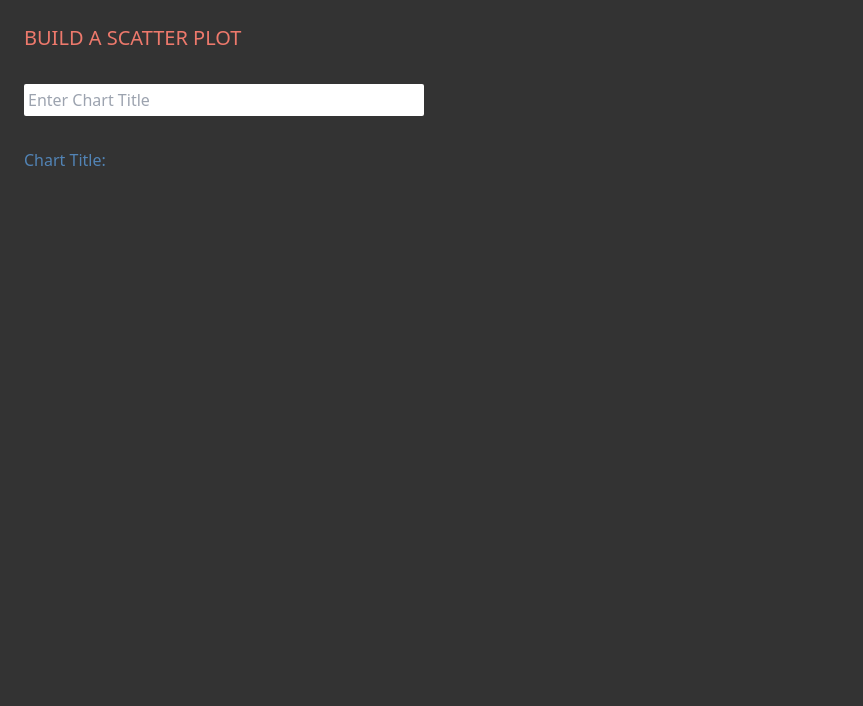
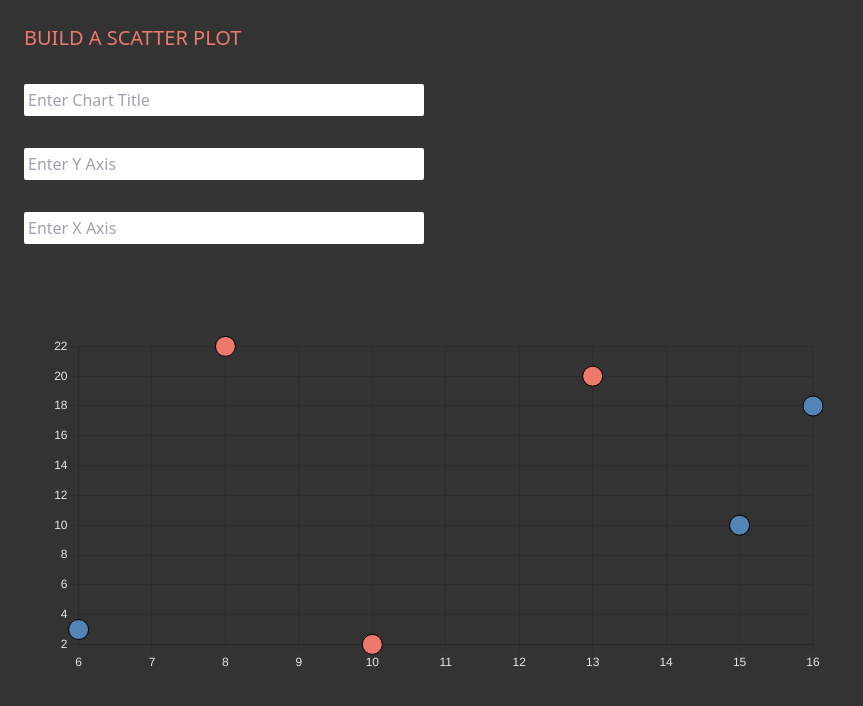
Before and after one commit to rjlevitt/build-a-chart, a plain HTML site: page sandbox/index.html in a window 1280 px wide. Shown: the whole page, without its empty margins (0-863 px from the left). Drawn offline with nearby package versions, Linux system fonts and the light colour scheme.

Commit message:
added plot component and attached forms

```diff
--- /dev/null
+++ b/sandbox/components/scatterPlot.js
@@ -0,0 +1,100 @@
+app.component('scatter-plot', {
+    props: {
+        title : {
+            type: String
+        },
+        yaxis : {
+            type: String
+        },
+        xaxis : {
+            type: String
+        }
+    },
+    template:
+    /*html*/
+    `
+    <div style="height: 300px; max-height: 70vw; width: 800px" class="mx-6 my-8">
+        <canvas ref="chartcanvas"></canvas>
+    </div>
+    `,
+    methods: {
+        updateChart(){
+            this.chart.options.plugins.title.text = this.title
+            this.chart.options.scales.y.title.text = this.yaxis
+            this.chart.options.scales.x.title.text = this.xaxis
+            this.chart.update()
+        }
+    },
+    watch: {
+        title: 'updateChart',
+        xaxis: 'updateChart',
+        yaxis: 'updateChart',
+    },
+    mounted() {
+        const data = {
+            labels: "Test",
+            datasets: [
+              {
+                label: 'Dataset 1',
+                data: [{x: 16, y: 18}, {x: 6, y: 3}, {x: 15, y: 10}],
+                radius: 10,
+                borderColor: 'black',
+                backgroundColor: '#5284b6',
+              },
+              {
+                label: 'Dataset 2',
+                data: [{x: 8, y: 22}, {x: 10, y: 2}, {x: 13, y: 20}],
+                radius: 10,
+                borderColor: 'black',
+                backgroundColor: '#ed796c',
+              }
+            ]
+          };
+
+        const ctx = this.$refs.chartcanvas.getContext('2d')
+        Chart.defaults.color='#e6e6e6'
+        // Chart.defaults.font.family = "'Comic Sans MS', 'Arial', sans-serif"
+        this.chart = new Chart(ctx, {
+            type: 'scatter',
+            data: data,
+            options: {
+                responsive: true,
+                scales: {
+                    y: {
+                        display: true,
+                        title: {
+                            display: true,
+                            text: '',
+                            font: {
+                                size: 16
+                            }
+                        }
+                    },
+                    x: {
+                        display: true,
+                        title: {
+                            display: true,
+                            text: '',
+                            font: {
+                                size: 16
+                            }
+                        }
+                    }
+                },
+                plugins: {
+                    title: {
+                        display: true,
+                        text: '',
+                        font: {
+                            size: 22
+                        }
+                    },
+                    legend: {
+                        position: 'top',
+                        display: false,
+                    }
+                }
+            }
+        })
+    }
+})
--- a/sandbox/index.html
+++ b/sandbox/index.html
@@ -4,7 +4,9 @@
     <meta charset="UTF-8">
     <meta http-equiv="X-UA-Compatible" content="IE=edge">
     <meta name="viewport" content="width=device-width, initial-scale=1.0">
-    <title>Scatter That Plot</title>
+    <title>Scatter that Data</title>
+
+    <!-- tailwind is "a utility-first CSS framework used to style the application" -->
     <script src="https://cdn.tailwindcss.com"></script>
     <script>
       tailwind.config = {
@@ -19,6 +21,9 @@
         }
       }
     </script>
+
+    <!-- chartjs is a "simple yet flexible JavaScript charting for designers & developers" -->
+    <script src="https://cdnjs.cloudflare.com/ajax/libs/Chart.js/3.7.1/chart.min.js" integrity="sha512-QSkVNOCYLtj73J4hbmVoOV6KVZuMluZlioC+trLpewV8qMjsWqlIQvkn1KGX2StWvPMdWGBqim1xlC8krl1EKQ==" crossorigin="anonymous" referrerpolicy="no-referrer"></script>
 </head>
 <body class="bg-slategray">
     <script src="https://unpkg.com/vue@3"></script>
@@ -28,15 +33,23 @@
           <h1 class="uppercase text-salmon text-bold text-xl">{{ message }}</h1>
         </div>
         <div>
-          <input v-model="form.name" class="rounded-sm w-[400px] p-1" type="text" placeholder="Enter Chart Title">
+          <input v-model="info.title" class="rounded-sm w-[400px] p-1" type="text" placeholder="Enter Chart Title">
         </div>
-       <div>
-        <h2 class="text-steelblue"> Chart Title: {{form.name}} </h2>
-       </div>
+        <div>
+          <input v-model="info.yaxis" class="rounded-sm w-[400px] p-1" type="text" placeholder="Enter Y Axis">
+        </div>
+        <div>
+          <input v-model="info.xaxis" class="rounded-sm w-[400px] p-1" type="text" placeholder="Enter X Axis">
+        </div>
       </div>
+      <scatter-plot v-bind:title="info.title" v-bind:yaxis="info.yaxis" v-bind:xaxis="info.xaxis"></scatter-plot>
     </div>
+
     <!-- Import App -->
     <script src="./main.js"></script>
+
+    <!-- Import Components -->
+    <script src="./components/scatterPlot.js"></script>
 
     <!-- Mount App -->
     <script>
--- a/sandbox/main.js
+++ b/sandbox/main.js
@@ -1,16 +1,10 @@
-// Vue.createApp({
-//     data() {
-//       return {
-//         message: 'Hello Vue!'
-//       }
-//     }
-//   }).mount('#app')
-
 const app = Vue.createApp({
     data(){
         return{
-            form : {
-                name: ''
+            info : {
+                title: '',
+                yxaxis: '',
+                xaxis: ''
             },
             message: "Build a Scatter Plot"
         }
```
Also changed, not shown: 2 other files.
